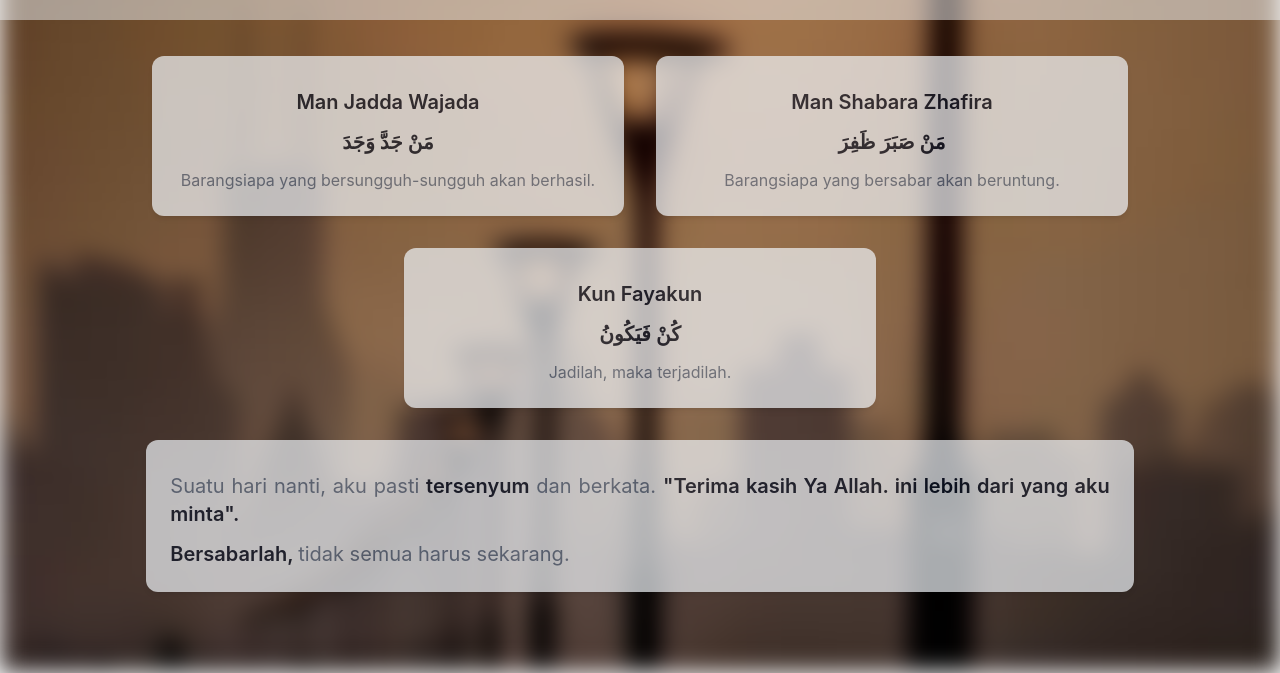
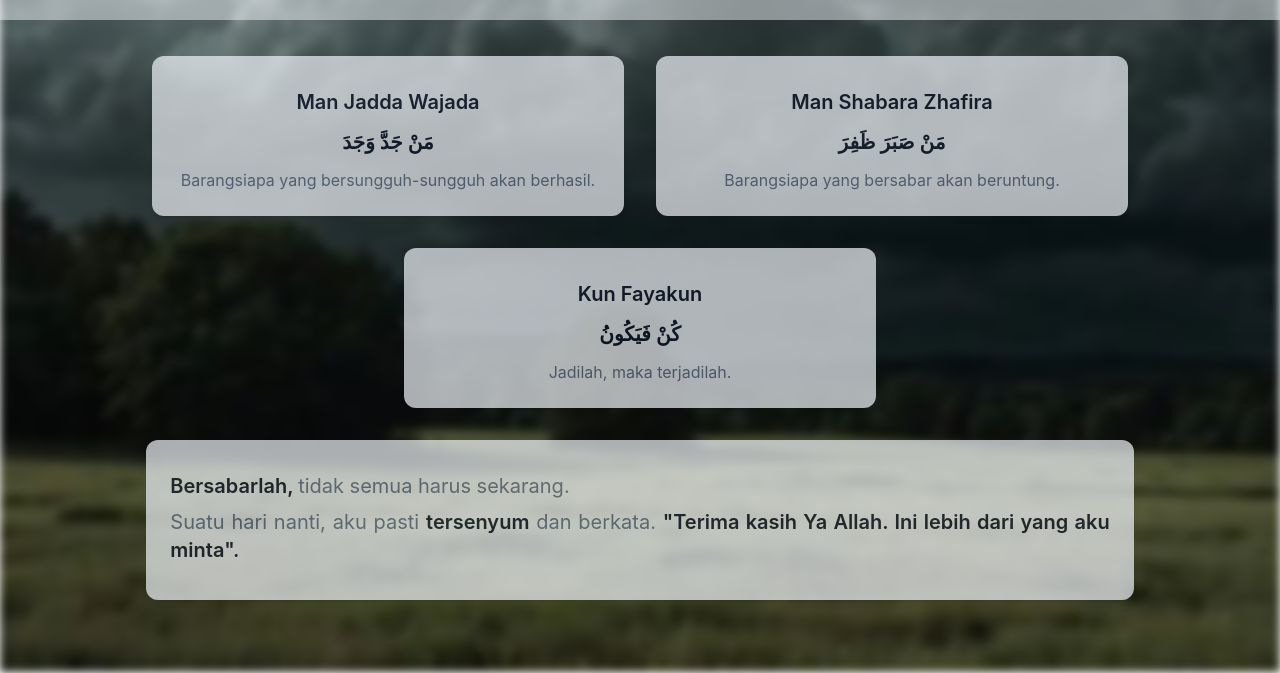
Before and after one commit to taaufikkwandanii01/self-reminder, a website: page index.html in a window 1280 px wide. Shown: the part 128-801 px from the top of the page. Drawn offline with Linux system fonts and the light colour scheme.

Commit message:
second commit

```diff
--- a/index.html
+++ b/index.html
@@ -9,10 +9,9 @@
   <link href="dist/output.css" rel="stylesheet">
 </head>
 
-<body class="relative min-h-screen overflow-x-hidden">
+<body class="relative min-h-screen overflow-x-hidden overflow-y-auto">
   <!-- Blur background -->
-  <div class="fixed inset-0 bg-[url('../dist/img/bg1.jpeg')] bg-cover bg-center filter blur-md -z-10 min-h-screen">
-  </div>
+  <div class="bg-default"></div>
 
   <div class="w-full px-4 pt-10 pb-2 bg-slate-100 opacity-50">
     <div class="max-w-xl mx-auto text-center mb-10">
@@ -60,11 +59,11 @@
         <div class="w-full sm:w-1/2 md:w-1/3 xl:w-11/12 p-4">
           <div onclick="changeColor(this)"
             class="card rounded-xl shadow-md overflow-hidden bg-slate-100 opacity-70 hover:scale-105 transition duration-300 ease-in-out cursor-pointer p-6">
+            <h3 class="text-secondary text-justify text-xl mt-2"><span class="font-semibold text-dark">Bersabarlah,
+              </span>tidak semua harus sekarang.</h3>
             <h3 class="text-secondary text-justify text-xl mt-2 mb-3">Suatu hari nanti, aku pasti <span
                 class="font-semibold text-dark">tersenyum</span> dan berkata. <span
-                class="font-semibold text-dark">"Terima kasih Ya Allah. ini lebih dari yang aku minta".</span></h3>
-            <h3 class="text-secondary text-justify text-xl mt-2"><span class="font-semibold text-dark">Bersabarlah,
-              </span>tidak semua harus sekarang.</p>
+                class="font-semibold text-dark">"Terima kasih Ya Allah. Ini lebih dari yang aku minta".</span></h3>
           </div>
         </div>
       </div>
--- a/src/input.css
+++ b/src/input.css
@@ -4,6 +4,16 @@
 
 body {
   font-family: 'Inter', sans-serif;
+}
+
+.bg-default {
+  @apply bg-[url("../dist/img/bg2.jpeg")] bg-cover bg-center filter blur-sm min-h-screen fixed inset-0 -z-10;
+}
+
+@media (min-width: 1280px) {
+  .bg-default {
+    background-image: url("../dist/img/bg2-landscape.jpeg");
+  }
 }
 
 .typewriter {
```
Also changed, not shown: dist/img/bg2-landscape.jpeg (added), dist/output.css.
